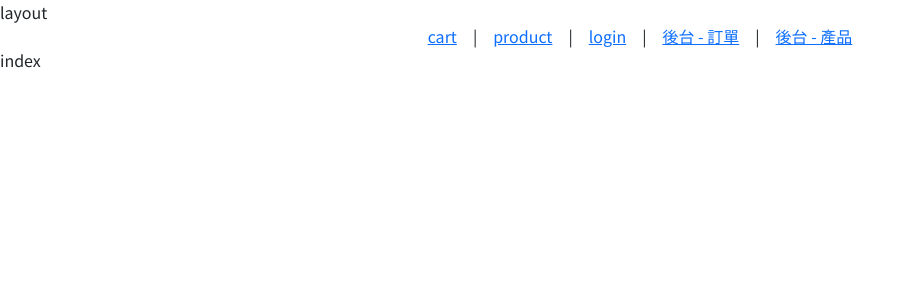
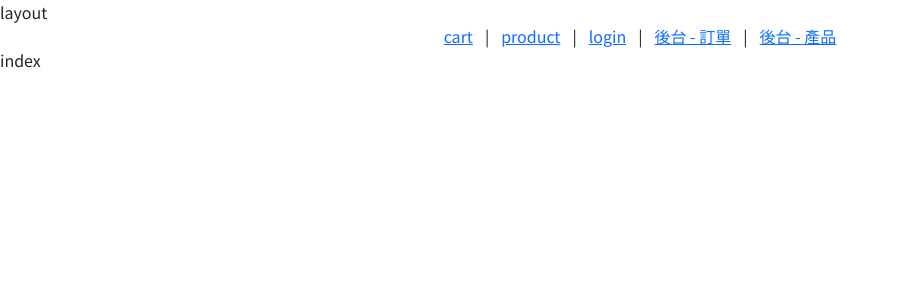
Before and after one commit to jasonlu0525/final, a Vue app: page /#/ in a window 1280 px wide. Shown: the top 300 px of the page, without its empty margins (0-913 px from the left). Built offline with nearby package versions, Linux system fonts and the light colour scheme; what @vee-validate/i18n, vue-loading-overlay would draw is missing.

Commit message:
調整 spacer 間距 | DashboardLayout.vue Navbar 切版

```diff
--- a/public/index.html
+++ b/public/index.html
@@ -4,6 +4,8 @@
     <meta charset="utf-8">
     <meta http-equiv="X-UA-Compatible" content="IE=edge">
     <meta name="viewport" content="width=device-width,initial-scale=1.0">
+    <link href="https://fonts.googleapis.com/icon?family=Material+Icons"
+      rel="stylesheet">
     <link rel="icon" href="<%= BASE_URL %>favicon.ico">
     <title><%= htmlWebpackPlugin.options.title %></title>
   </head>
--- a/src/assets/stylesheet/helpers/_variables.scss
+++ b/src/assets/stylesheet/helpers/_variables.scss
@@ -374,12 +374,36 @@ $gradient: linear-gradient(180deg, rgba($white, 0.15), rgba($white, 0)) !default
 // scss-docs-start spacer-variables-maps
 $spacer: 1rem !default;
 $spacers: (
+  // 0: 0,
+  // 1: $spacer * 0.25,
+  // 2: $spacer * 0.5,
+  // 3: $spacer,
+  // 4: $spacer * 1.5,
+  // 5: $spacer * 3,
   0: 0,
   1: $spacer * 0.25,
+  //4
   2: $spacer * 0.5,
-  3: $spacer,
-  4: $spacer * 1.5,
-  5: $spacer * 3,
+  //8
+  3: $spacer * 0.75,
+  //12
+  4: $spacer,
+  //16
+  5: $spacer * 1.25,
+  //20
+  6: $spacer * 1.5,
+  //24
+  7: $spacer * 1.75,
+  //28
+  8: $spacer * 2,
+  //32
+  9:$spacer * 2.25,
+  //36
+  10: $spacer * 2.5,
+  //40
+  11: $spacer * 2.75,
+  //44
+  12: $spacer * 3 //48
 ) !default;
 
 $negative-spacers: if($enable-negative-margins, negativify-map($spacers), null) !default;
--- a/src/router/index.js
+++ b/src/router/index.js
@@ -67,6 +67,7 @@ const routes = [
 const router = createRouter({
   history: createWebHashHistory(),
   routes,
+  linkActiveClass: 'active',
 });
 
 export default router;
--- a/src/views/manager/DashboardLayout.vue
+++ b/src/views/manager/DashboardLayout.vue
@@ -1,6 +1,6 @@
 <template>
-  <nav class="bg-dark p-3  dashboard-menu  vh-auto  vh-lg-100 navbar-light navbar-expand-lg">
-    <section class="mb-lg-5 position-relative">
+  <nav class=" py-3 dashboard-menu vh-auto vh-lg-100 navbar-light navbar-expand-lg">
+    <section class="mb-lg-5 px-3 position-relative">
       <button
         class="navbar-toggler bg-white d-lg-none"
         type="button"
@@ -12,35 +12,51 @@
       >
         <span class="navbar-toggler-icon"></span>
       </button>
-      <h1 class="mb-0 text-white text-center fs-3 position-absolute top-50 start-50 translate-middle
-      position-lg-static translate-middle-lg-y-0
-     ">MR.PREPARE</h1>
+      <h1
+        class="mb-0 text-white text-center fs-3 position-absolute top-50 start-50
+        translate-middle position-lg-static translate-middle-lg-y-0"
+      >
+        MR.PREPARE
+      </h1>
     </section>
 
     <div class="collapse navbar-collapse" id="navbarToggleExternalContent">
+      <div class="d-flex flex-column">
+        <div class="d-flex justify-content-between align-items-center order-last order-lg-first
+        p-3">
           <img
-        class="rounded-circle"
+            class="rounded-circle dashboard-body-image"
             width="96"
             height="96"
             src="https://randomuser.me/api/portraits/men/74.jpg"
             alt="user"
           />
-      <ul class="navbar-nav">
-        <li><router-link class="nav-link active" to="/dashboard">orders</router-link></li>
-        <li><router-link class="nav-link active" to="/dashboard/product">product</router-link></li>
-        <li><router-link class="nav-link active" to="/dashboard/coupon">coupon</router-link></li>
-        <li></li>
+          <a href="#" class="material-icons fs-2 text-dark"> logout </a>
+        </div>
+
+        <ul class="navbar-nav flex-wrap">
+          <li class="w-100">
+            <router-link class="nav-link  p-3 ps-8  pb-7" to="/dashboard/">訂單管理</router-link>
+          </li>
+          <li class="w-100">
+            <router-link class="nav-link p-3 ps-8 pb-7" to="/dashboard/product">產品管理</router-link>
+          </li>
+          <li class="w-100">
+            <router-link class="nav-link p-3 ps-8 pb-7" to="/dashboard/coupon">優惠券管理</router-link>
+          </li>
+          <li class="w-100" to="/"> <a href="#" class="nav-link p-3 ps-8 pb-7"
+           rel="noopener noreferrer">回到前台</a> </li>
         </ul>
+      </div>
     </div>
   </nav>
   <div class="container-fluid">
-  <div class="row justify-content-center dashboard-main overflow-hidden py-4">
+    <div class="row justify-content-center dashboard-body overflow-hidden py-4">
       <div class="col-lg-10">
         <router-view />
       </div>
     </div>
   </div>
-
 </template>
 
 <style lang="scss">
@@ -53,7 +69,6 @@
 }
 
 .dashboard-menu {
-
   width: 100%;
 
   @include media-breakpoint-up(lg) {
@@ -62,8 +77,18 @@
     width: 296px;
   }
 }
+
+.dashboard-body {
+  &-image {
+    width: 48px;
+    height: 48px;
     @include media-breakpoint-up(lg) {
-  .dashboard-main {
+      width: 96px;
+      height: 96px;
+    }
+  }
+
+  @include media-breakpoint-up(lg) {
     margin-left: 296px;
   }
 }
--- a/src/views/manager/Orders.vue
+++ b/src/views/manager/Orders.vue
@@ -8,15 +8,15 @@
       :disabled="orderData.hasOwnProperty('orders') && orderData.orders.length === 0"
     >
       刪除全部訂單
-      {{
+      <!-- {{
         orderData.hasOwnProperty('orders') && orderData.orders.length === 0
           ? '(目前沒有訂單，因此不能刪除訂單 )'
           : ''
-      }}
+      }} -->
     </button>
   </div>
-
-  <table class="table table-hover table-responsive">
+<div class="table-responsive text-nowrap">
+  <table class="table table-hover">
     <thead>
       <tr class="">
         <th scope="col">訂單編號</th>
@@ -75,7 +75,7 @@
       </tr>
     </tbody>
   </table>
-
+</div>
   <pagination
     v-if="orderData.pagination"
     :propPagination="orderData.pagination"
```
Lines whose indentation alone changed are shown as unchanged.
